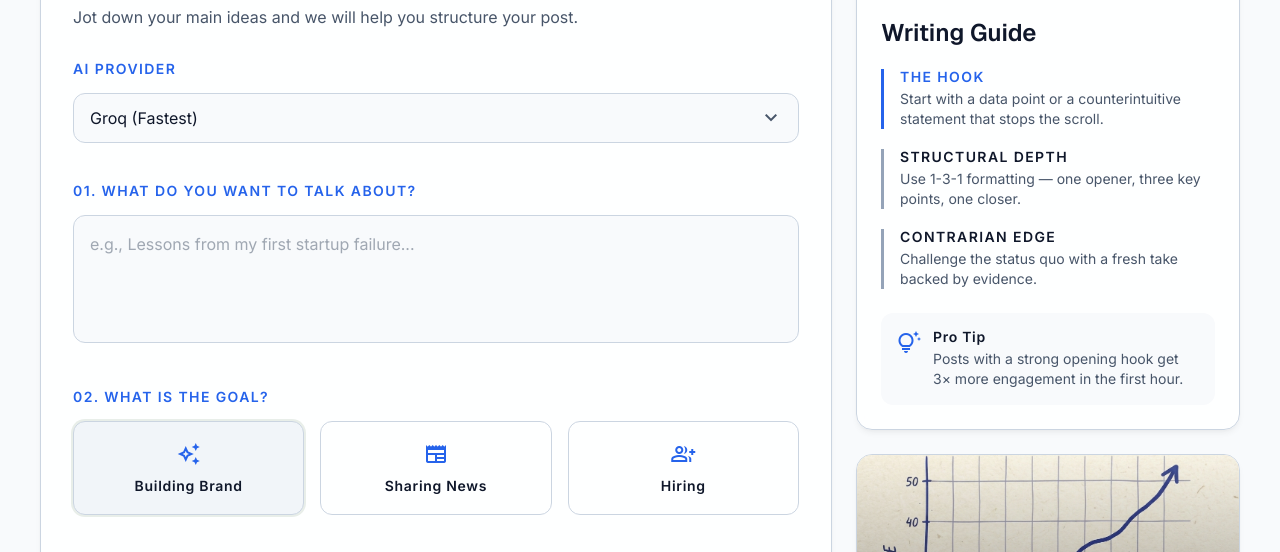
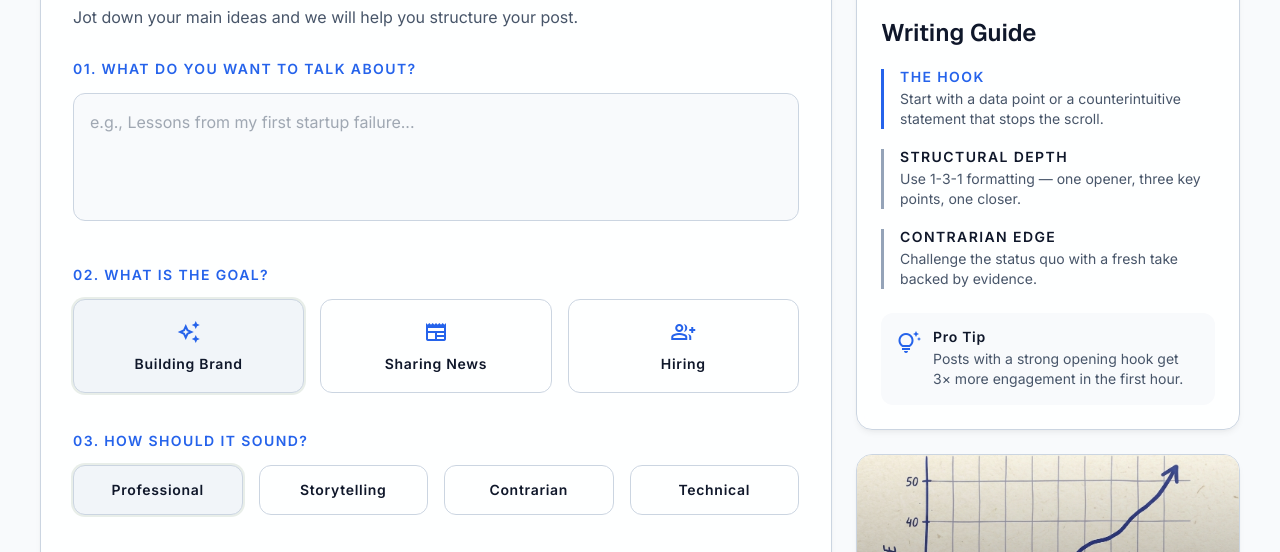
Before and after one commit to SALEM-BHERO/Hooklink, a website built with Vite: page workspace.html in a window 1280 px wide. Shown: the part 204-756 px from the top of the page. Built offline with nearby package versions, Linux system fonts and the light colour scheme.

Commit message:
feat: hide AI provider selection from UI

```diff
--- a/src/js/generator.js
+++ b/src/js/generator.js
@@ -18,9 +18,7 @@ async function handleGenerate() {
   const goalInput = document.querySelector('input[name="goal"]:checked');
   const toneInput = document.querySelector('input[name="tone"]:checked');
 
-  const providerInput = document.querySelector('select[name="provider"]');
-
-  if (!btn || !pulseBar || !topicInput || !goalInput || !toneInput || !providerInput) return;
+  if (!btn || !pulseBar || !topicInput || !goalInput || !toneInput) return;
 
   const topic = topicInput.value.trim();
   if (!topic) {
@@ -51,7 +49,7 @@ async function handleGenerate() {
         topic,
         goal: goalInput.value,
         tone: toneInput.value,
-        provider: providerInput.value
+        provider: 'groq'
       })
     });
 
--- a/workspace.html
+++ b/workspace.html
@@ -44,21 +44,6 @@
 
             <!-- Generator Form -->
             <form id="generatorForm" class="mt-8 space-y-10">
-
-              <!-- Step 0: Model Provider -->
-              <div>
-                <label class="block text-label-md text-primary uppercase tracking-widest mb-4">
-                  AI Provider
-                </label>
-                <div class="relative">
-                  <select name="provider" class="w-full appearance-none bg-surface-container-low border border-outline-variant rounded-xl px-4 py-3 text-body-md text-on-surface focus:outline-none focus:border-primary focus:ring-2 focus:ring-primary/10 transition-all cursor-pointer">
-                    <option value="groq">Groq (Fastest)</option>
-                    <option value="gemini">Gemini</option>
-                    <option value="deepseek">DeepSeek</option>
-                  </select>
-                  <span class="material-symbols-outlined absolute right-4 top-1/2 -translate-y-1/2 text-on-surface-variant pointer-events-none">expand_more</span>
-                </div>
-              </div>
 
               <!-- Step 1: Topic -->
               <div>
```
